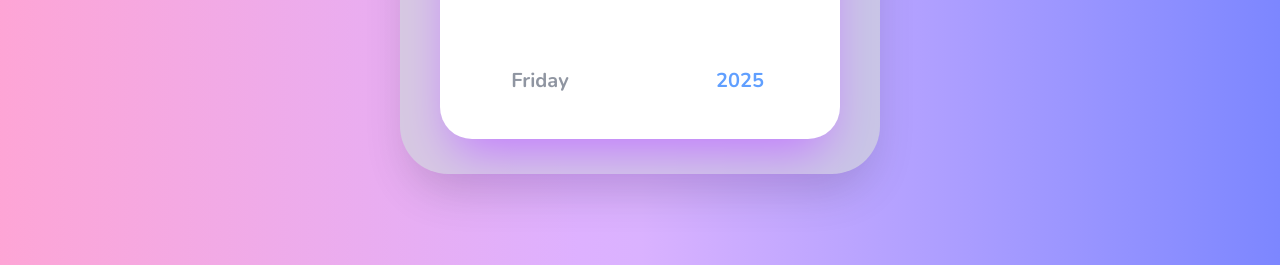
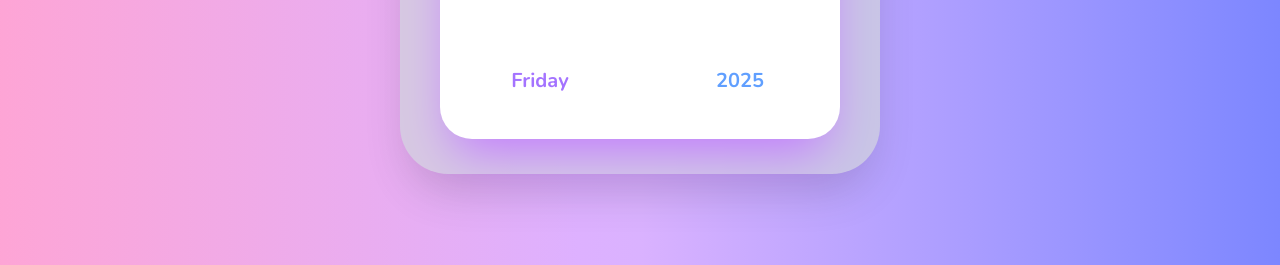
Before and after one commit to imafancycrab/Dagens-Datum, a website: page index.html in a window 1280 px wide. Shown: the part 441-706 px from the top of the page. Drawn offline with nearby package versions, Linux system fonts and the light colour scheme.

Commit message:
changed weekday color

```diff
--- a/index.html
+++ b/index.html
@@ -35,7 +35,7 @@
                 <div class="absolute inset-x-0 top-0 h-10 bg-red-500 opacity-80 rounded-t-4xl"></div>
                 <div class="flex justify-center col-span-2 text-4xl font-semibold pt-15 pb-5 text-pink-500" id="Month"></div>
                 <div class="flex justify-center col-span-2 text-8xl pb-13 pt-5 font-black" id="Date"></div>
-                <div class="flex justify-center text-xl pb-30 font-semibold text-gray-500 opacity-75" id="Weekday"></div>
+                <div class="flex justify-center text-xl pb-30 font-semibold text-violet-500 opacity-80" id="Weekday"></div>
                 <div class="flex justify-center text-xl font-semibold text-blue-500 opacity-75" id="Year"></div>
                 <div class="col-span-2 flex justify-center items-center text-2xl font-semibold text-pink-500 opacity-75 pb-10 -translate-y-80" id="Time"></div>
 
```
Also changed, not shown: output.css.
